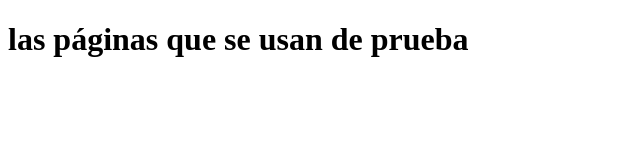
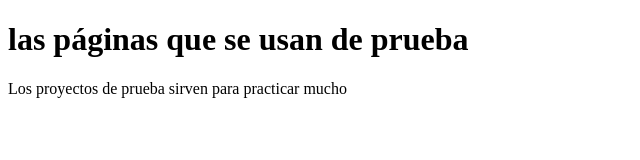
Before and after one commit to darlysmargarita/practicagit, a plain HTML site: page index.html in a window 1280 px wide. Shown: the whole page, without its empty margins (0-640 px from the left). Drawn offline with Linux system fonts and the light colour scheme.

Commit message:
Nuevo parrafo despues del titulo

```diff
--- a/index.html
+++ b/index.html
@@ -8,5 +8,6 @@
 </head>
 <body>
    <h1>las páginas que se usan de prueba</h1>
+   <p>Los proyectos de prueba sirven para practicar mucho</p>
 </body>
 </html>
```
